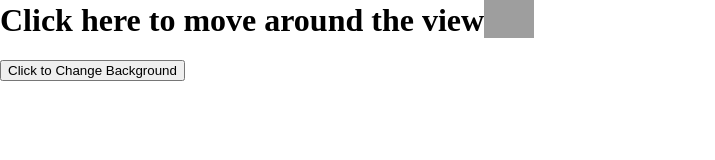
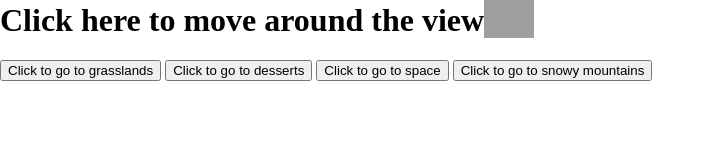
Before and after one commit to gracielnunciob/GRAPHIX_MP, a website: page index.html in a window 1280 px wide. Shown: the whole page, without its empty margins (0-715 px from the left). Drawn offline with nearby package versions, Linux system fonts and the light colour scheme; grey boxes are pictures that could not be loaded.

Commit message:
grasslands

```diff
--- a/index.html
+++ b/index.html
@@ -24,7 +24,11 @@
 
     <h1 id="instructions">Click here to move around the view<img src="https://alignvisual.com/wp-content/uploads/icon-360_2-300x194.png" style=" vertical-align: text-bottom; width:50px;"></h1>
 
-    <button id="changeBG">Click to Change Background</button>
+    <button id="changeGrass">Click to go to grasslands</button>
+    <button id="changeGrass">Click to go to desserts</button>
+    <button id="changeGrass">Click to go to space</button>
+    <button id="changeGrass">Click to go to snowy mountains</button>
+
 
     <script>
           var camera, scene, renderer;
@@ -204,12 +208,14 @@
               }),
               // right side
               new THREE.MeshBasicMaterial({
-                map: new THREE.TextureLoader().load('https://raw.githubusercontent.com/gracielnunciob/GRAPHIX_MP/master/SBely_hills/hills_rt.png'),
+                map: new THREE.TextureLoader().load('https://raw.githubusercontent.com/gracielnunciob/GRAPHIX_MP/master/SBely_hills/hills_lf.png'),
                 side: THREE.DoubleSide
               }),
               // left side
               new THREE.MeshBasicMaterial({
-                map: new THREE.TextureLoader().load('https://raw.githubusercontent.com/gracielnunciob/GRAPHIX_MP/master/SBely_hills/hills_lf.png'),
+                map: new THREE.TextureLoader().load('https://raw.githubusercontent.com/gracielnunciob/GRAPHIX_MP/master/SBely_hills/hills_rt.png'),
+
+
                 side: THREE.DoubleSide
               })
             ];
```
Also changed, not shown: SBarrakisday/arrakisday_up.jpg, SBarrakisday/arrakisday_up2.jpg (deleted), SBarrakisday/arrakisday_up3.jpg (deleted), SBely_hills/hills_up.png.
